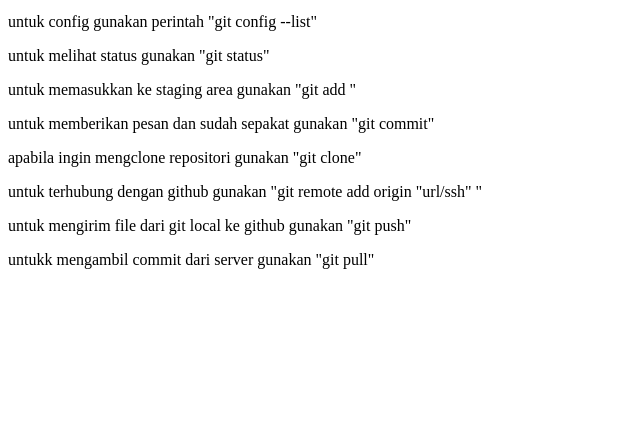
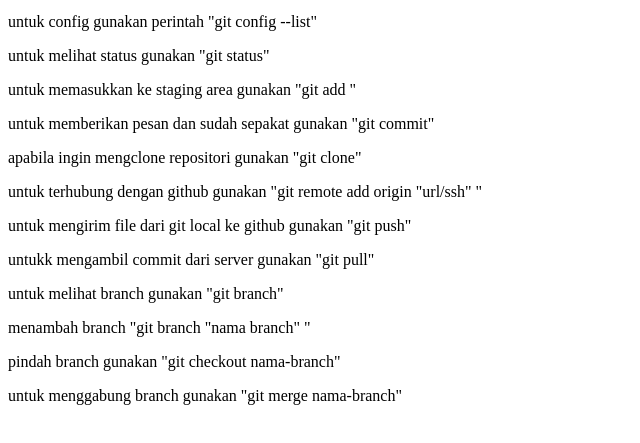
Before and after one commit to JINAN27/Perintah-Dasar-Git, a plain HTML site: page index.html in a window 1280 px wide. Shown: the part 171-614 px from the top of the page, without its empty margins (0-640 px from the left). Drawn offline with Linux system fonts and the light colour scheme.

Commit message:
pembaruan paragraf

```diff
--- a/index.html
+++ b/index.html
@@ -25,6 +25,10 @@
     <p>untuk terhubung dengan github gunakan "git remote add origin "url/ssh" "</p>
     <p>untuk mengirim file dari git local ke github gunakan "git push"</p>
     <p>untukk mengambil commit dari server gunakan "git pull"</p>
+    <p>untuk melihat branch gunakan "git branch"</p>
+    <p>menambah branch "git branch "nama branch" "</p>
+    <p>pindah branch gunakan "git checkout nama-branch"</p>
+    <p>untuk menggabung branch gunakan "git merge nama-branch"</p>
 
 
   </header>
```
